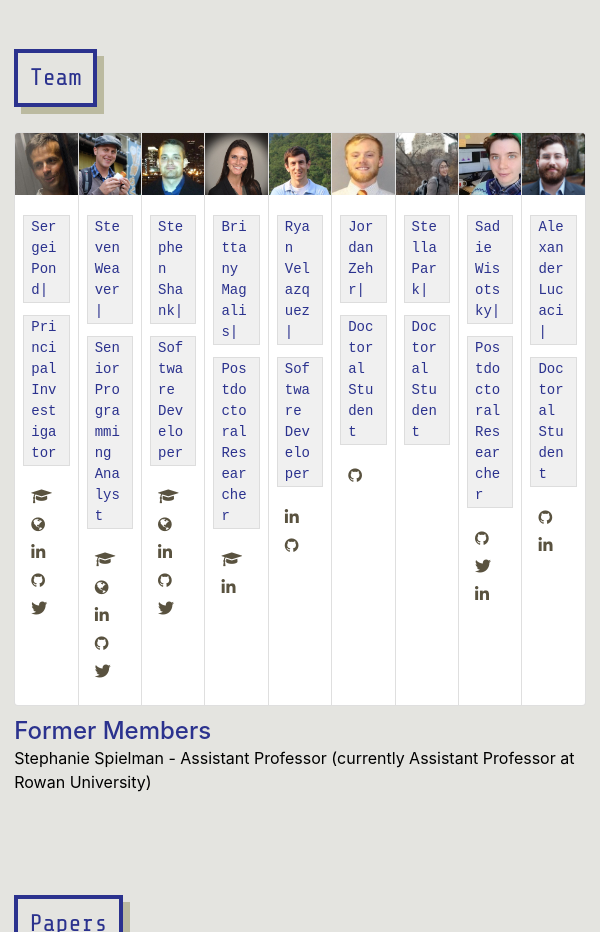
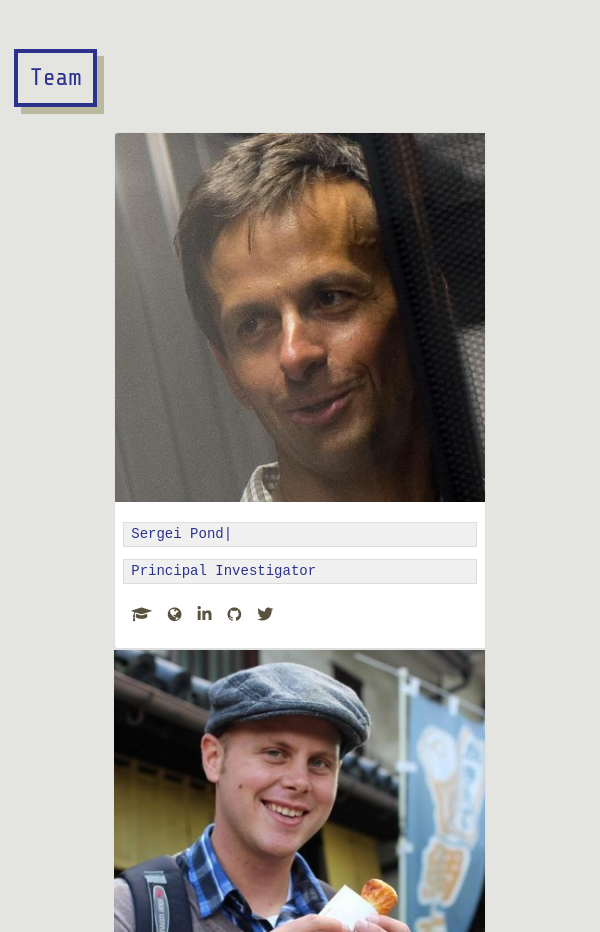
Before and after one commit to veg/LabSite, a React (Create React App) app: page / in a window 600 px wide. Shown: the part 1740-2672 px from the top of the page. Built offline with nearby package versions, Linux system fonts and the light colour scheme.

Commit message:
address screen size issues

```diff
--- a/public/css/styles.css
+++ b/public/css/styles.css
@@ -4,6 +4,20 @@ html, body {
   margin: 0;
   padding: 75px 2.5%;
   background-color: #e4e4e0;
+}
+
+@media (min-width: 1600px) {
+  body {
+    width: 80%;
+    margin: 0 auto;
+  }
+}
+
+@media (min-width: 2000px) {
+  body {
+    width: 60%;
+    margin: 0 auto;
+  }
 }
 
 ::selection {
@@ -65,9 +79,6 @@ h1, h2, h3, h4, h5, h6 {
 }
 
 /*/// Lab ///*/
-.lab-container {
-  background-image: ;
-}
 
 .project-media {
 	margin-bottom: 10px;
@@ -130,6 +141,19 @@ h1, h2, h3, h4, h5, h6 {
 }
 
 /*/// Members ///*/
+
+
+@media (max-width: 750px) and (min-width: 550px) {
+  .card-group {
+    display: -ms-flexbox;
+    display: flex;
+    -ms-flex-direction: column;
+    flex-direction: column;
+    width: 65%;
+    margin: 0 auto;
+  }
+}
+
 .members .card-title, .members .card-text {
   background-color: #f0f0f0;
   border: 1px solid #ddd;
```
